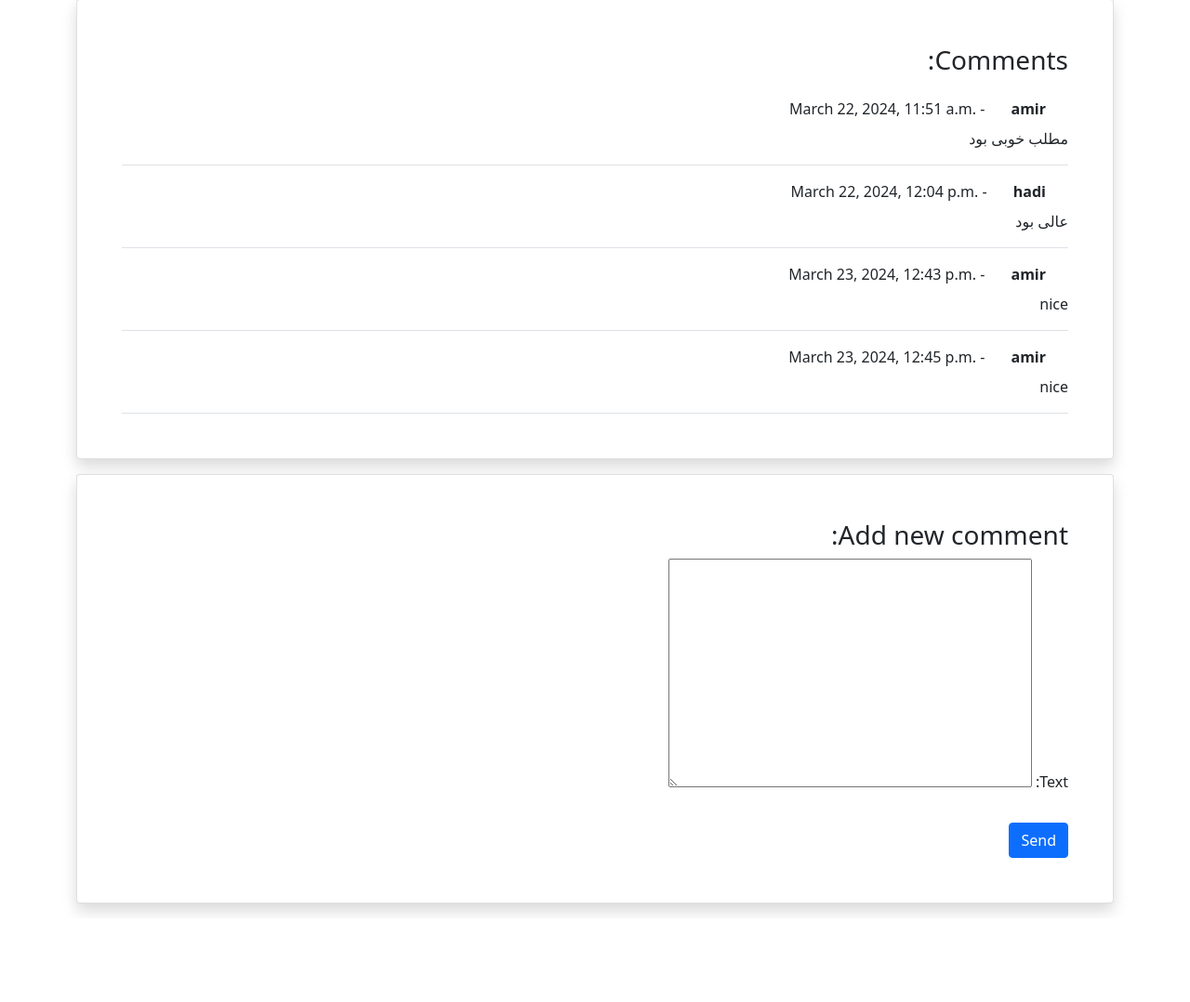
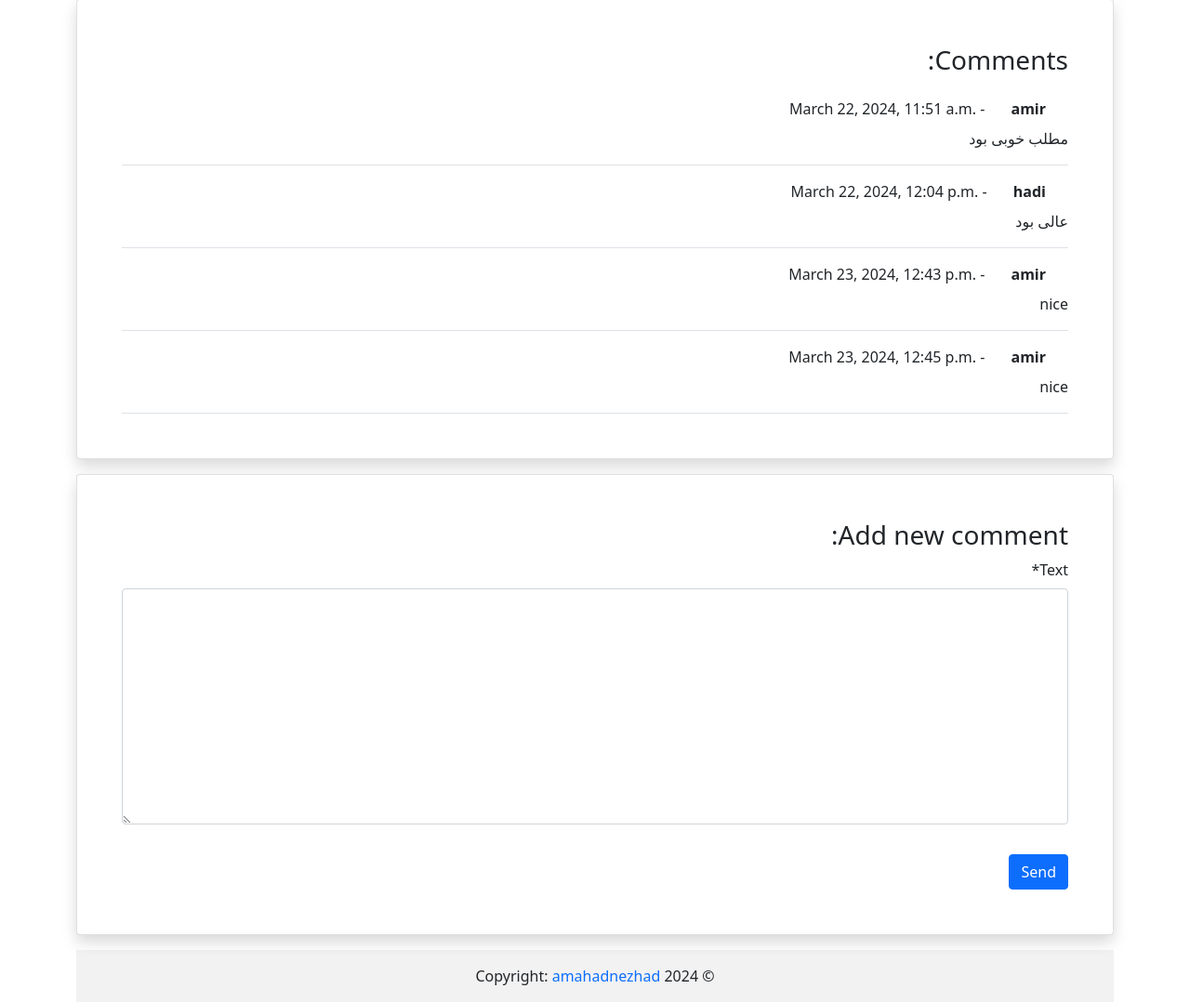
Before and after one commit to amahadnezhad/Weblog_Project, a Django app: page /post/6 in a window 1280 px wide. Shown: the part 933-2011 px from the top of the page at 93% size. Before the commit the page ends 1916 px from the top, so only its background shows below. Run offline with Django 5.2, Linux system fonts and the light colour scheme; data comes from the database, SQL or seed files in the repository; both versions use the stored data as it was after the commit; some libraries are stand-ins or nearby versions.

Commit message:
Add Footer To _base.html Template

```diff
--- a/blog/templates/blog/post_detail.html
+++ b/blog/templates/blog/post_detail.html
@@ -1,5 +1,6 @@
 {% extends '_base.html' %}
 {% load jalali_tags %}
+{% load crispy_forms_tags %}
 
 {% block page_title %}{{ post.title }}{% endblock page_title %}
 {% block content %}
@@ -88,7 +89,7 @@
                     <h3>Add new comment:</h3>
                     <form method="POST">
                         {% csrf_token %}
-                        {{ comment_form.as_p }}
+                        {{ comment_form|crispy }}
                         <button type="submit" class="btn btn-primary mt-3">Send</button>
                     </form>
                 </div>
--- a/templates/_base.html
+++ b/templates/_base.html
@@ -36,6 +36,16 @@
 {% block content %}
 
 {% endblock content %}
+
+<footer class="bg-body-tertiary text-center text-lg-start">
+  <!-- Copyright -->
+  <div class="text-center p-3" style="background-color: rgba(0, 0, 0, 0.05);">
+    © 2024 Copyright:
+    <a class="text-decoration-none" href="https://github.com/amahadnezhad">amahadnezhad</a>
+  </div>
+  <!-- Copyright -->
+</footer>
+
 <!-- Bootstrap Bundle with Popper -->
 <script src="https://cdn.jsdelivr.net/npm/bootstrap@5.1.3/dist/js/bootstrap.bundle.min.js"
         integrity="sha384-ka7Sk0Gln4gmtz2MlQnikT1wXgYsOg+OMhuP+IlRH9sENBO0LRn5q+8nbTov4+1p"
```
Also changed, not shown: db.sqlite3.
